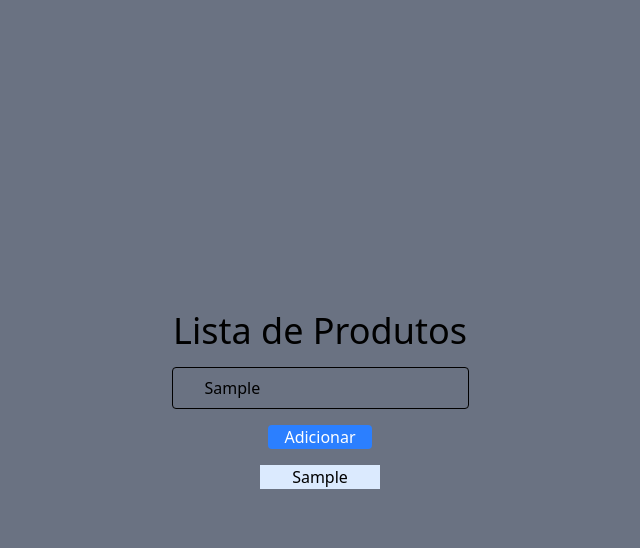
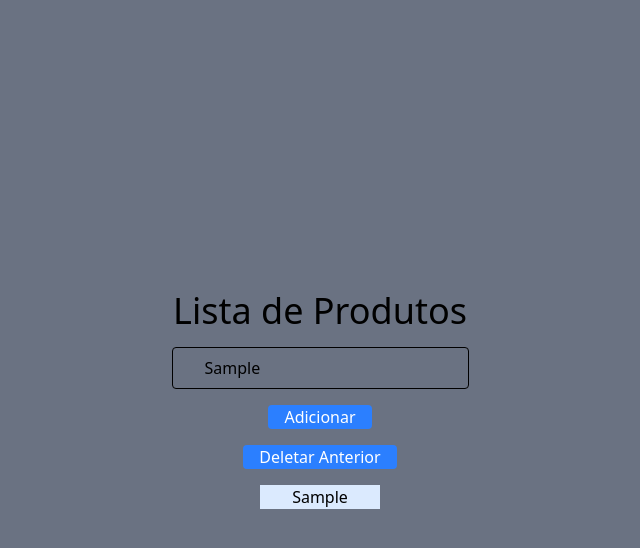
Before and after one commit to profLeonid/05-produtos-maxsz06, a plain HTML site: page index.html in a window 1280 px wide. Both pictures are taken after typing "Sample" into the empty fields and a click on the button "Adicionar". Shown: the whole page, without its empty margins (320-960 px from the left). Drawn offline with nearby package versions, Linux system fonts and the light colour scheme.

Commit message:
Botao de Deletar Anterior + aletas (Concluido)

```diff
--- a/index.html
+++ b/index.html
@@ -1,5 +1,6 @@
 <!DOCTYPE html>
 <html lang="en">
+
 <head>
     <meta charset="UTF-8">
     <meta http-equiv="X-UA-Compatible" content="IE=edge">
@@ -8,30 +9,27 @@
     <script src="https://cdn.jsdelivr.net/npm/@tailwindcss/browser@4"></script>
     <title>Produtos</title>
 </head>
+
 <body class="bg-gray-500 flex flex-col items-center justify-center h-screen gap-4">
 
     <h1 class="text-4xl">Lista de Produtos</h1>
 
-    <input
-     type="text"
-     class="border rounded px-8 py-2"
-     id="produto"
-     >
+    <input type="text" class="border rounded px-8 py-2" id="produto">
 
 
 
-    <button class="bg-blue-500 text-white px-4 rounded"
-            onclick="adicionarProduto()">
+    <button class="bg-blue-500 text-white px-4 rounded" onclick="adicionarProduto()">
 
         Adicionar
     </button>
 
-    <div
-    id="lista"
-    class="flex flex-col gap-2"
+    <button class="bg-blue-500 text-white px-4 rounded" onclick="removerProduto()">
 
+        Deletar Anterior
+    </button>
 
-    >
-</div>
+    <div id="lista" class="flex flex-col gap-2">
+    </div>
 </body>
+
 </html>
--- a/main.js
+++ b/main.js
@@ -4,9 +4,10 @@ function adicionarProduto(){
     const lista = document.getElementById(`lista`)
     const produto = document.getElementById(`produto`)
 
-    if(produto.value == ""){
-        console.log ("Nenhum produto na caixa adicionado")
-
+    if(produto.value.trim() == ""){
+        alert ("Nenhum produto na caixa adicionado")
+        e.preventDefault()
+        return
     }
 
 
@@ -16,3 +17,17 @@ function adicionarProduto(){
 
     lista.appendChild(span)
 }
+
+function removerProduto() {
+    const lista = document.getElementById('lista') // pega a lista com os elementos dentro
+
+    // pega o último elemento adicionado
+    const ultimoProduto = lista.lastElementChild
+
+    // se existir, remove
+    if (ultimoProduto) {
+      ultimoProduto.remove()
+    }else{
+        alert("Nenhum Elemento Para Excluir")
+    }
+  }
```
